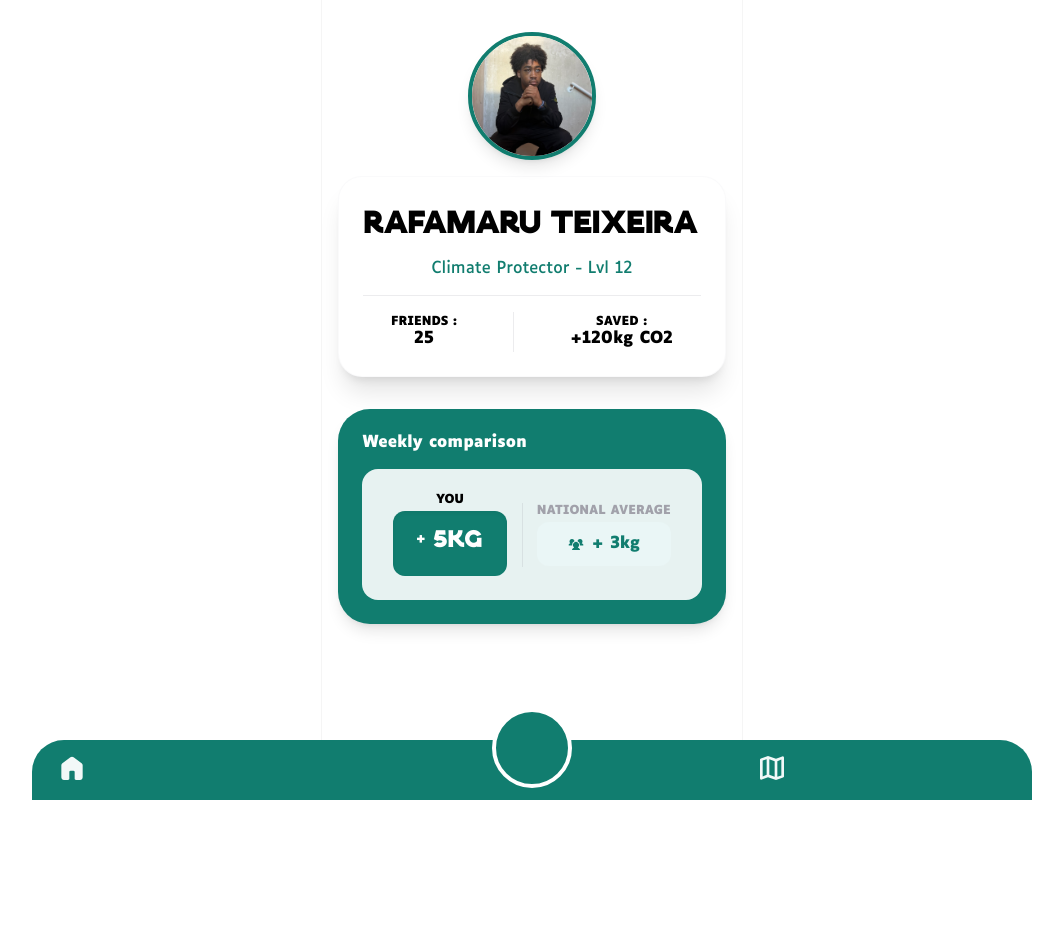
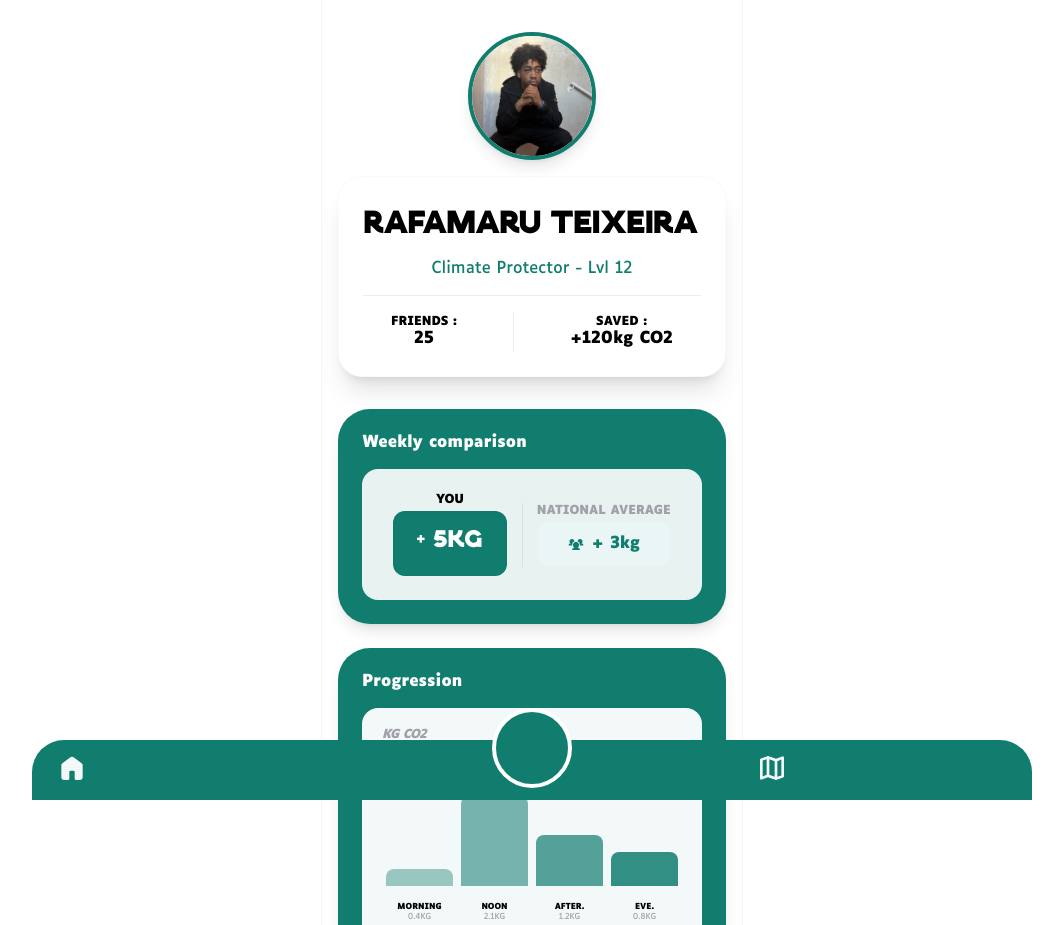
Before and after one commit to loucalm/WS401, a Vue app in the folder frontend/: page /data in a window 1280 px wide. Shown: the top 925 px of the page, without its empty margins (108-1171 px from the left). Before the commit the page ends 800 px from the top, so only its background shows below. Built offline with nearby package versions, Linux system fonts and the light colour scheme; sample sign-in values are in the browser's storage; some icons are missing.

Commit message:
Ajout graphique bar progession co2

```diff
--- a/frontend/src/components/Data.vue
+++ b/frontend/src/components/Data.vue
@@ -120,6 +120,24 @@
           </div>
         </article>
 
+        <article @click="zoomedCard = 'progression'" class="group bg-main rounded-[2rem] p-6 shadow-lg flex flex-col cursor-pointer active:scale-95 transition-transform">
+          <div class="flex justify-between items-center mb-4">
+            <h2 class="text-white font-bold text-body-16">Progression</h2>
+            <Icon icon="ph:magnifying-glass-plus-bold" class="text-white/40 h-5 w-5 opacity-0 group-hover:opacity-100 transition-opacity" />
+          </div>
+          <div class="bg-white/95 rounded-2xl p-5 flex flex-col justify-between overflow-hidden">
+            <p class="text-body-12 text-grey font-bold italic mb-4 uppercase tracking-tighter">kg CO2</p>
+            <div class="flex items-end justify-between h-32 px-1 gap-2">
+              <div v-for="(val, index) in currentData.values" :key="index" class="w-full bg-main rounded-t-lg" :style="{ height: `${(val / currentData.max) * 100}%`, opacity: 0.4 + (index * 0.15) }"></div>
+            </div>
+            <div class="flex justify-between mt-4">
+               <div v-for="(label, index) in currentData.labels" :key="index" class="text-body-8 text-center font-bold text-black flex-1 uppercase leading-tight">
+                 {{ label }}<br/><span class="font-normal text-grey">{{ currentData.values[index] }}kg</span>
+               </div>
+            </div>
+          </div>
+        </article>
+
       </section>
     </main>
 
```
